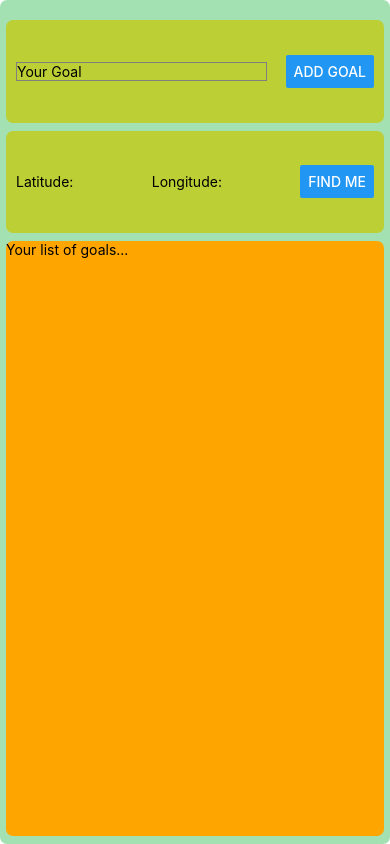
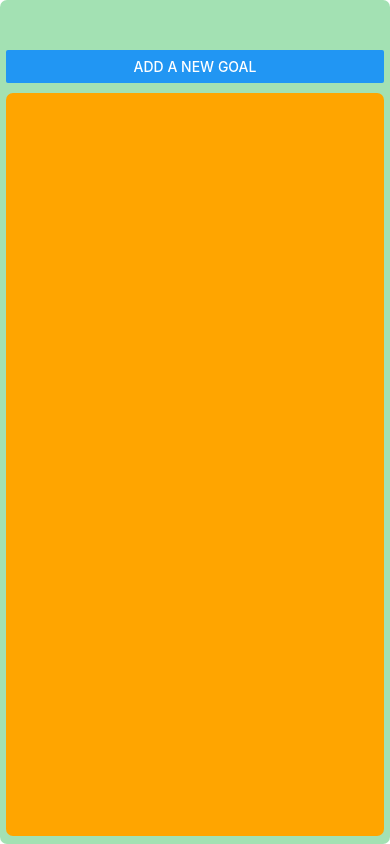
Before and after one commit to Conrad-E-Code/geofencer-test, a React Native app: screen / in a window 390 px wide. Built offline with nearby package versions, Linux system fonts and the light colour scheme.

Commit message:
added modal screens, event handling, delete task functionality

```diff
--- a/App.js
+++ b/App.js
@@ -1,84 +1,60 @@
-import { StatusBar } from 'expo-status-bar';
-import { StyleSheet, Text, TextInput, View, Button, PermissionsAndroid } from 'react-native';
+import { FlatList, StyleSheet, View, Button } from 'react-native';
 import { useState } from 'react';
-import Geolocation from 'react-native-geolocation-service';
-const requestLocationPermission = async () => {
-  try {
-    const granted = await PermissionsAndroid.request(
-      PermissionsAndroid.PERMISSIONS.ACCESS_FINE_LOCATION,
-      {
-        title: 'Geolocation Permission',
-        message: 'Can we access your location?',
-        buttonNeutral: 'Ask Me Later',
-        buttonNegative: 'Cancel',
-        buttonPositive: 'OK',
-      },
-    );
-    console.log('granted', granted);
-    if (granted === 'granted') {
-      console.log('You can use Geolocation');
-      return true;
-    } else {
-      console.log('You cannot use Geolocation');
-      return false;
-    }
-  } catch (err) {
-    return false;
+import GoalItem from './components/GoalItem';
+import GoalInput from './components/GoalInput';
+export default function App() {
+  const [modalIsVisible, setModalIsVisible] = useState(false)
+  // const [location, setLocation] = useState("")
+  const [courseGoals, setCourseGoals] = useState([])
+  function startAddGoalHandler() {
+    console.log(modalIsVisible)
+    setModalIsVisible(true)
   }
-};
-export default function App() {
-  const [goal, setGoal] = useState("")
-  const [location, setLocation] = useState("")
-  // Function to get permission for location
+  function addGoalHandler(goal) {
+    console.log(`GOAL:${goal}`)
+    setCourseGoals((prev) => [...prev, {text: goal, id: Math.random().toString()}])
+    console.log(courseGoals)
+    setModalIsVisible(false)
+  }
 
-  function goalInputHandler(enteredText) {
-    setGoal(enteredText)
-  }
-  function addGoalHandler() {
-    console.log(`GOAL:${goal}`)
+  function deleteGoalHandler(id) {
+    // console.log(courseGoals)
+    // console.log("DELETED")
+    setCourseGoals(prev => {
+      return( prev.filter((goalObj)=>{
+return goalObj.id !== id
+      }))
+    })
+    // console.log(courseGoals)
 
   }
-    // function to check permissions and get Location
-    const getLocation = () => {
-      const result = requestLocationPermission();
-      result.then(res => {
-        console.log('res is:', res);
-        if (res) {
-          Geolocation.getCurrentPosition(
-            position => {
-              console.log(position);
-              setLocation(position);
-            },
-            error => {
-              // See error code charts below.
-              console.log(error.code, error.message);
-              setLocation(false);
-            },
-            {enableHighAccuracy: true, timeout: 15000, maximumAge: 10000},
-          );
-        }
-      });
-      console.log(location);
-    };
-  function findmeHandler() {
-    getLocation()
 
 
+  function findmeHandler() {
   }
   return (
     <View style={styles.appContainer}>
-      <View style={styles.inputContainer}>
-        <TextInput style={styles.textInput} placeholder="Your Goal" onChangeText={goalInputHandler}/>
-        <Button onPress={addGoalHandler} title="Add Goal"/>
-      </View>
-      <View style={styles.inputContainer}>
-      <Text>Latitude: {location ? location.coords.latitude : null}</Text>
-      <Text>Longitude: {location ? location.coords.longitude : null}</Text>
-        <Button onPress={findmeHandler} title="Find Me" />
-      </View>
+      <Button onPress={startAddGoalHandler} title='Add A New Goal' />
+      <GoalInput setModalIsVisible={setModalIsVisible} visible={modalIsVisible} onAddGoal={addGoalHandler}/>
+
+        {/* <View style={styles.inputContainer}>
+        <Text>Latitude: {location ? location.coords.latitude : null}</Text>
+        <Text>Longitude: {location ? location.coords.longitude : null}</Text>
+          <Button onPress={findmeHandler} title="Find Me" />
+        </View> */}
       <View style={styles.goalsContainer}>
-        <Text>Your list of goals...
-        </Text>
+        <FlatList
+          data={courseGoals}
+          renderItem={(itemData) => {
+            return(
+              <GoalItem onDeleteGoal={deleteGoalHandler} id={itemData.item.id} text={itemData.item.text}/>
+            )
+          }}
+          keyExtractor={(item, index) => {
+            return item.id
+          }}
+        />
+
       </View>
     </View>
 
@@ -89,33 +65,20 @@ const styles = StyleSheet.create({
   appContainer: {
     backgroundColor: "rgba(25, 180, 65, 0.4)",
     flex: 1,
-    paddingTop: 20,
+    paddingTop: 50,
     paddingHorizontal: 6,
     borderRadius: 7
 
   },
-  inputContainer: {
-    flex: 1,
-    flexDirection: "row",
-    justifyContent: 'space-between',
-    alignItems: "center",
-    paddingHorizontal: 10,
-    backgroundColor: 'rgba(200, 200, 0, 0.7)',
-    borderRadius: 7,
-    marginBottom: 8
-  },
-  textInput: {
-    borderWidth: 1,
-    borderColor: 'grey',
-    width: '70%',
-    marginRight: 8
-  },
+
   goalsContainer: {
     flex: 5.8,
     backgroundColor: "orange",
     marginBottom: 8,
-    borderRadius: 7
-  }
+    borderRadius: 7,
+    marginTop: 10
+  },
+
 
 });
 
--- /dev/null
+++ b/components/GoalInput.js
@@ -0,0 +1,42 @@
+import { View, TextInput, Button, StyleSheet, Modal } from "react-native"
+import { useState } from "react"
+function GoalInput({ visible, addGoalHandler, onAddGoal, setModalIsVisible}) {
+    const [goal, setGoal] = useState("")
+    function goalInputHandler(enteredText) {
+        setGoal(enteredText)
+      }
+      function addGoalHandler() {
+        onAddGoal(goal)
+        setGoal("")
+      }
+
+return (
+    <Modal visible={visible} animationType="slide">
+      <View style={styles.inputContainer}>
+        <TextInput value={goal} style={styles.textInput} placeholder="Your Goal" onChangeText={goalInputHandler} />
+        <Button onPress={addGoalHandler} title="Add Goal" />
+      </View>
+      <Button onPress={() => {setModalIsVisible(false)}} title="cancel" />
+    </Modal>
+)
+}
+
+export default GoalInput
+
+const styles = StyleSheet.create({
+    inputContainer: {
+        flex: 1,
+        flexDirection: "row",
+        justifyContent: 'space-between',
+        alignItems: "center",
+        paddingHorizontal: 10,
+        backgroundColor: 'rgba(200, 200, 0, 0.7)',
+        borderRadius: 7
+      },
+      textInput: {
+        borderWidth: 1,
+        borderColor: 'grey',
+        width: '70%',
+        marginRight: 8
+      },
+})
--- /dev/null
+++ b/components/GoalItem.js
@@ -0,0 +1,32 @@
+import { Button, StyleSheet, View, Text, Pressable } from "react-native"
+function GoalItem({text, onDeleteGoal, id}) {
+return (
+    <View style={styles.goalItem}>
+        <Pressable android_ripple={{color: "green"}} style={({pressed}) =>pressed && styles.pressedItem} onPress={() => console.log(id)}>
+            <Text style={styles.goalText}>{text}</Text>
+        </Pressable>
+    </View>
+)
+}
+export default GoalItem
+
+const styles = StyleSheet.create({
+    goalItem: {
+        borderRadius: 7,
+        backgroundColor: "blue",
+        margin: 10
+      }
+    ,
+
+    goalText: {
+      fontWeight: "bold",
+      margin: 8,
+      padding: 8,
+      color: "white"
+    },
+    pressedItem: {
+        opacity: 0.5
+    }
+
+
+});
```
